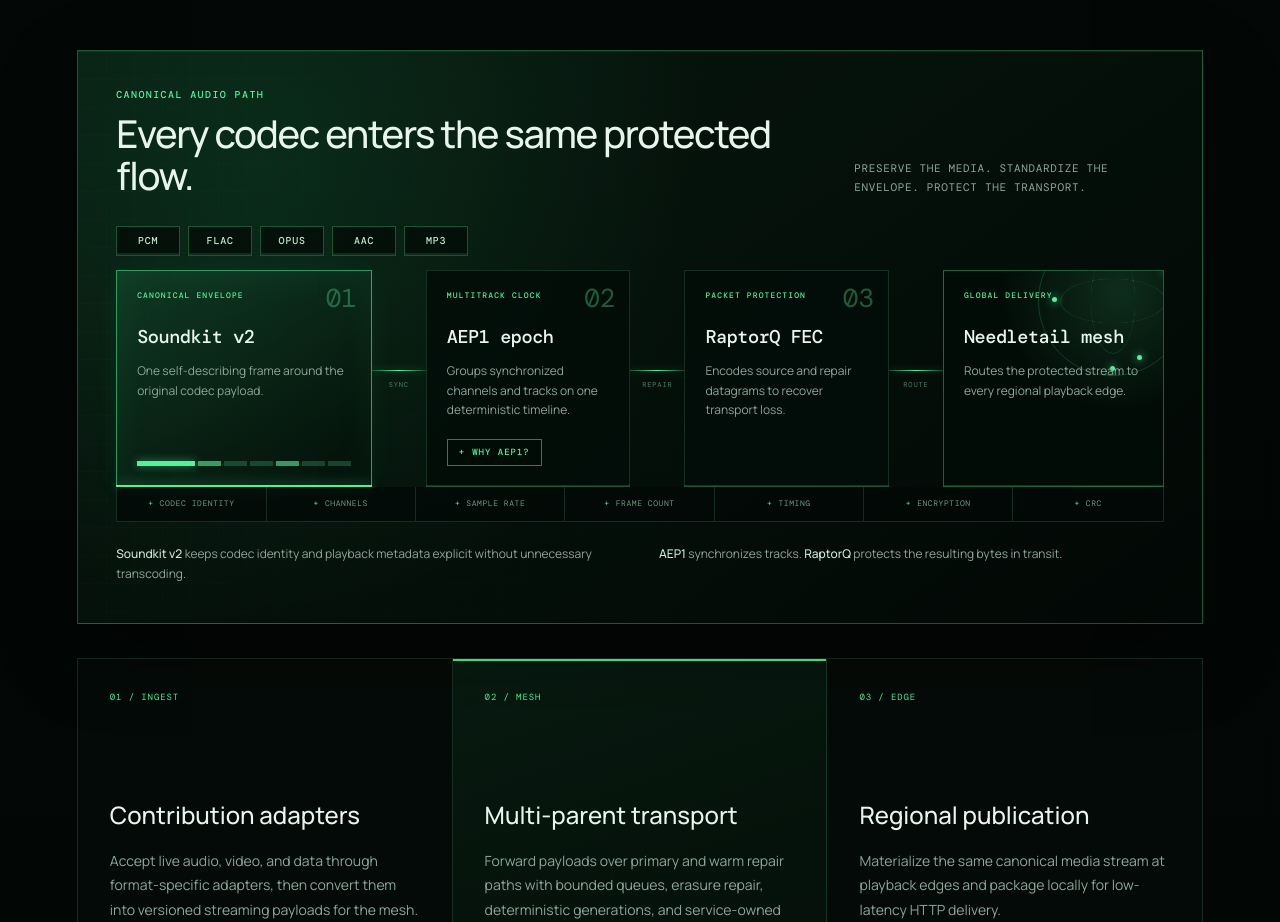
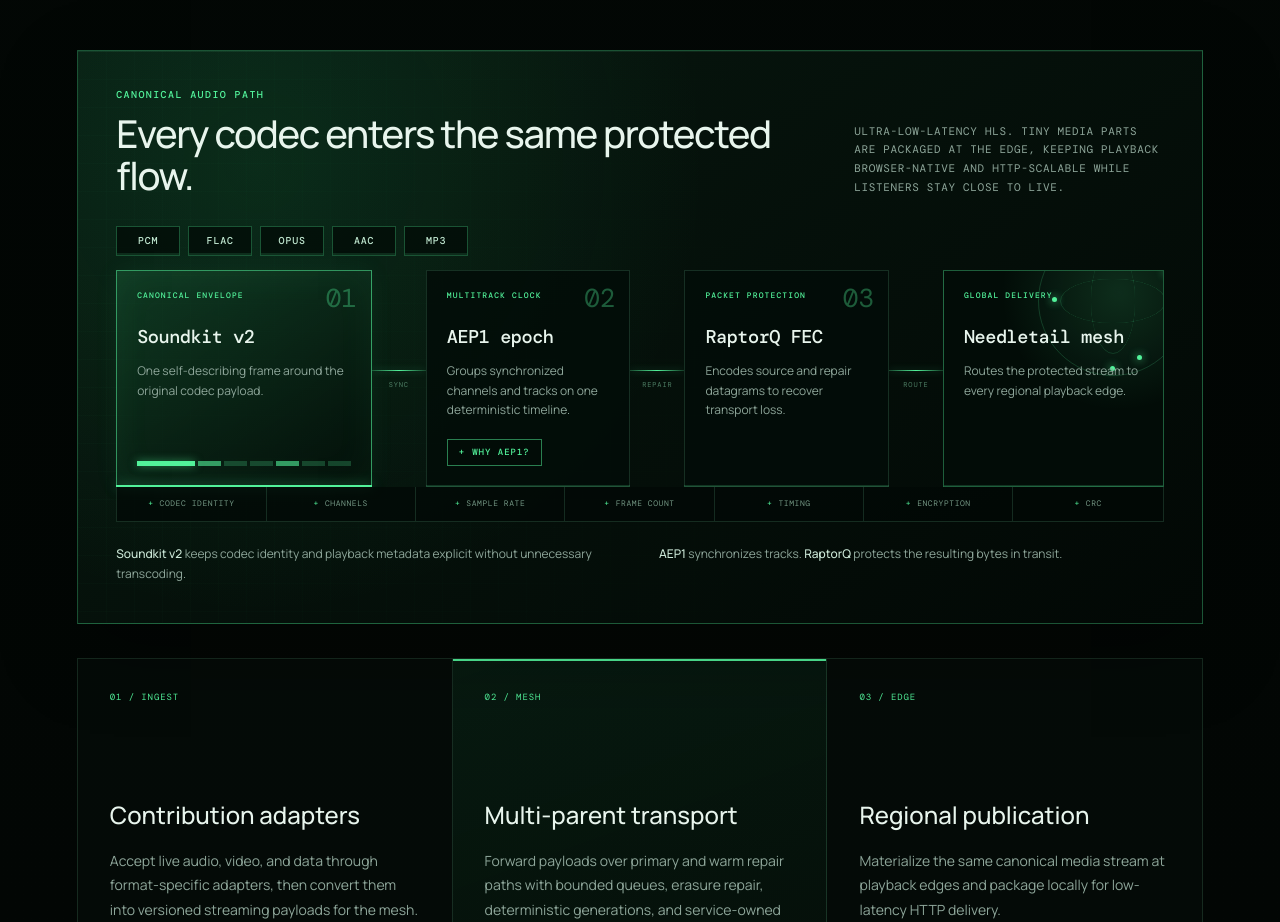
Before and after one commit to wavey-ai/needletail, a plain HTML site: page marketing-site/public/index.html in a window 1280 px wide. Shown: the part 1440-2362 px from the top of the page. Drawn offline with nearby package versions, Linux system fonts and the light colour scheme; no server answers; a web font is replaced by a local one.

Commit message:
Clarify ultra-low-latency HLS delivery

```diff
--- a/marketing-site/public/index.html
+++ b/marketing-site/public/index.html
@@ -85,7 +85,7 @@
             <p class="eyebrow">CANONICAL AUDIO PATH</p>
             <h3 id="audio-path-title">Every codec enters the same protected flow.</h3>
           </div>
-          <p>Preserve the media. Standardize the envelope. Protect the transport.</p>
+          <p>Ultra-low-latency HLS. Tiny media parts are packaged at the edge, keeping playback browser-native and HTTP-scalable while listeners stay close to live.</p>
         </div>
 
         <div class="codec-bank" aria-label="Accepted audio codecs">
```
